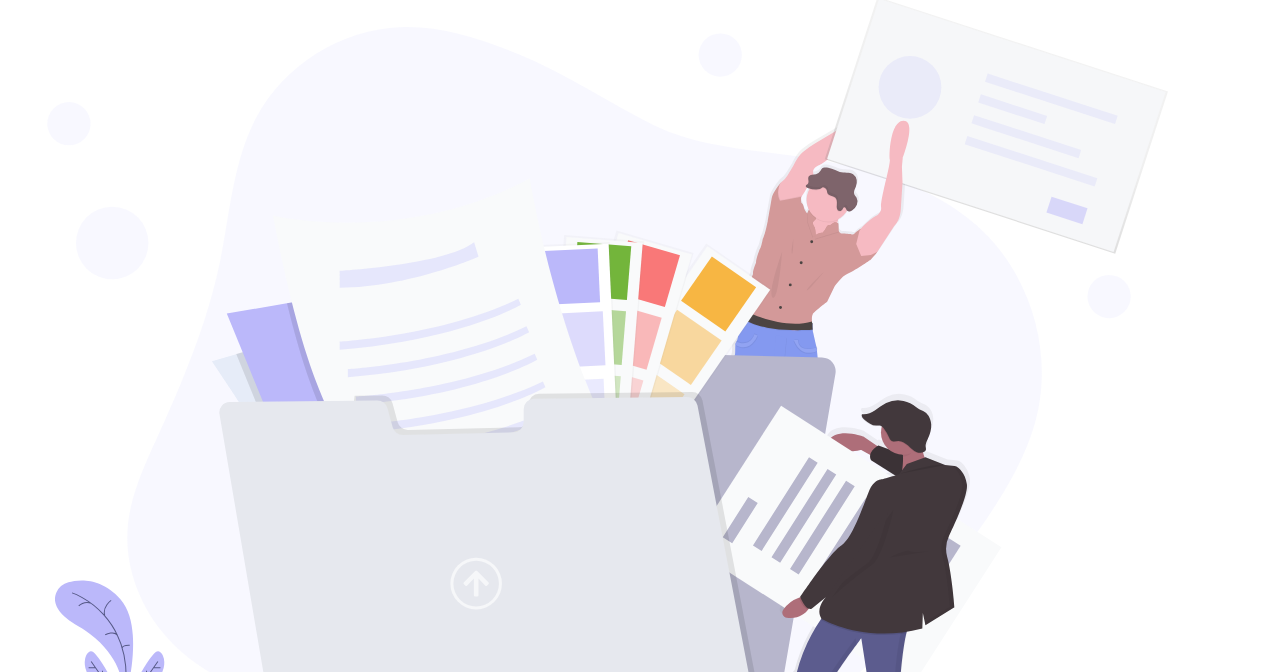
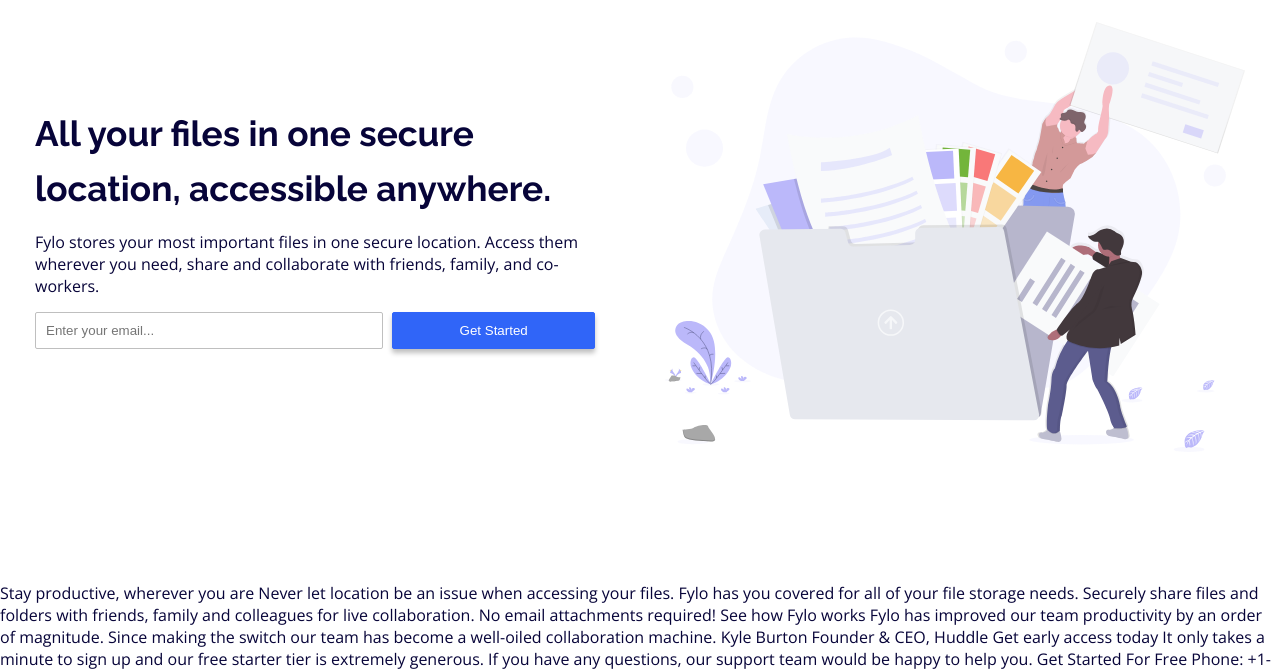
Before and after one commit to johannamag/frontendmentor-fylo-lp-two-columns, a plain HTML site: page index.html in a window 1280 px wide. Shown: the part 128-800 px from the top of the page. Drawn offline with nearby package versions, Linux system fonts and the light colour scheme.

Commit message:
styled hero section

```diff
--- a/style.css
+++ b/style.css
@@ -127,3 +127,66 @@ h3 {
     font-size: 1.1rem;
   }
 }
+
+/* Hero Section */
+
+.hero {
+  padding-top: 120px;
+  padding-bottom: 100px;
+}
+
+.grid {
+  display: grid;
+  align-items: center;
+  grid-template-columns: repeat(2, 1fr);
+  grid-gap: 50px;
+}
+
+.hero-img {
+  width: 100%;
+}
+
+.heading {
+  font-size: 2.2rem;
+  line-height: 55px;
+  margin-bottom: 15px;
+}
+
+.desc {
+  margin-bottom: 15px;
+}
+
+#email {
+  width: 60%;
+  padding: 10px;
+  margin-right: 5px;
+  border: 1px solid var(--gray);
+  outline-color: var(--cyan);
+  border-radius: 2px;
+}
+
+.form-btn {
+  width: 35%;
+  padding: 10px;
+  background-color: var(--light-blue);
+  border: 1px solid var(--light-blue);
+  color: #fff;
+  border-radius: 2px;
+  cursor: pointer;
+  box-shadow: 0px 4px 5px var(--gray);
+  transition: all 0.3s ease-in-out;
+}
+
+.form-btn:hover {
+  opacity: 0.7;
+}
+
+.error#email {
+  border: 1px solid red;
+}
+
+.error-message {
+  font-size: 0.8rem;
+  color: red;
+  opacity: 0;
+}
```
